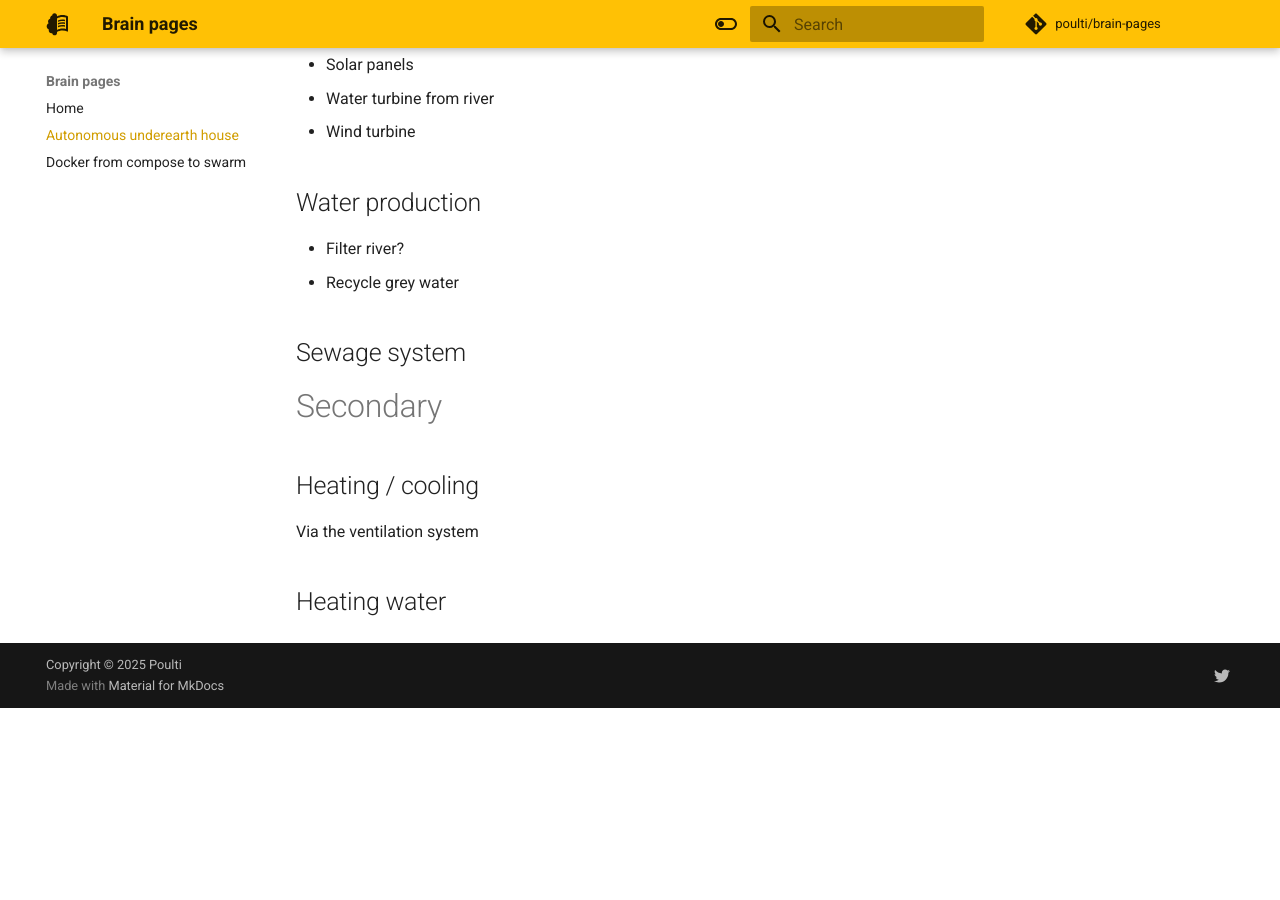
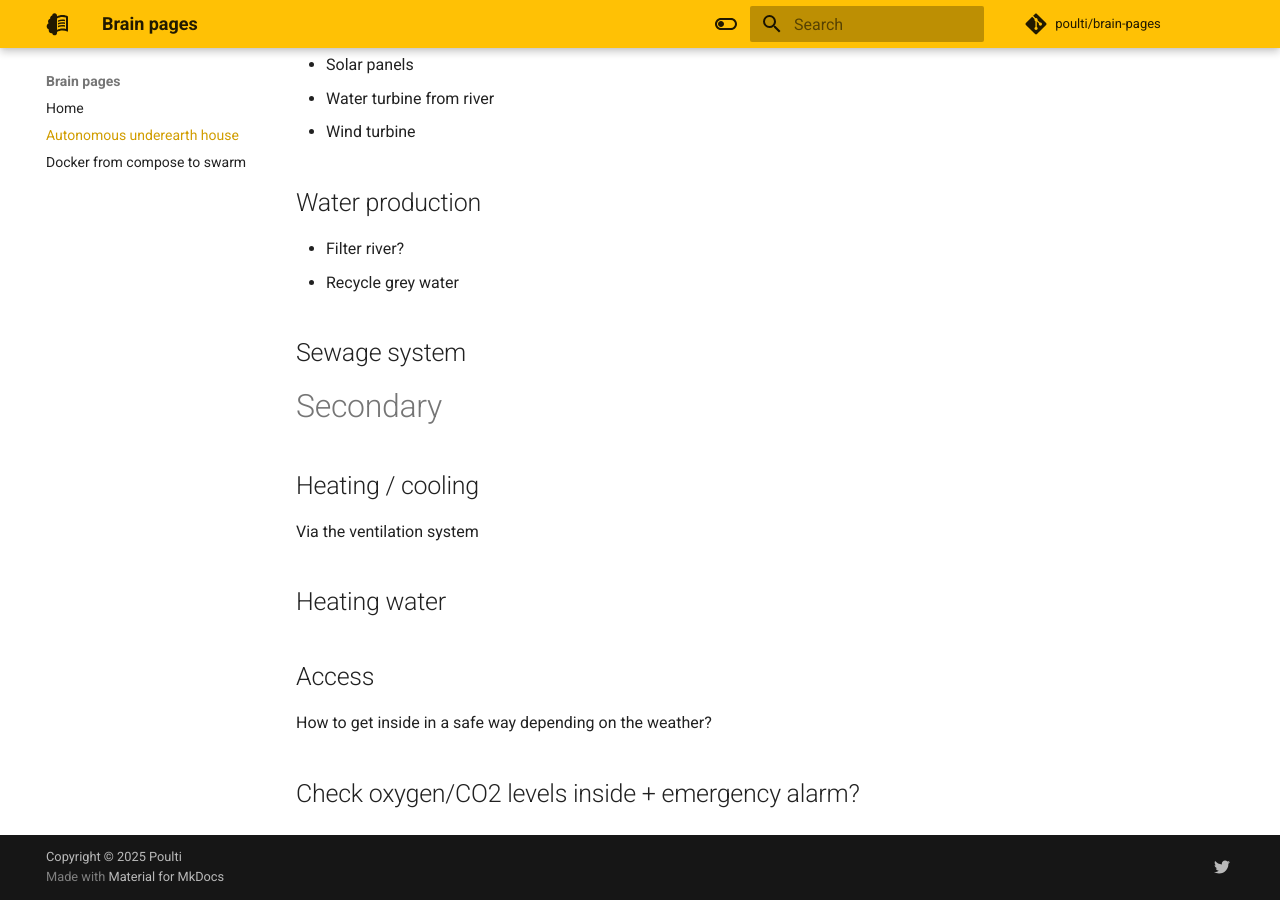
Before and after one commit to poulti/brain-pages, an MkDocs documentation site: the page built from docs/autonomous-underearth-house.md, in a window 1280 px wide and 900 px high, scrolled down 1083 px. Built offline with MkDocs 1.6.1 and Material for MkDocs 9.7.7, drawn with Linux system fonts in a browser that asks for light colours; comment, search, counter and statistics services are not loaded; before the commit the page ends 1791 px from its top, so only the background shows below that.

Commit message:
add challenges

```diff
--- a/docs/autonomous-underearth-house.md
+++ b/docs/autonomous-underearth-house.md
@@ -38,3 +38,8 @@ Shouldn't be too much of a problem under earth.
 ## Heating / cooling
 Via the ventilation system
 ## Heating water
+
+## Access
+How to get inside in a safe way depending on the weather?
+
+## Check oxygen/CO2 levels inside + emergency alarm?
```
